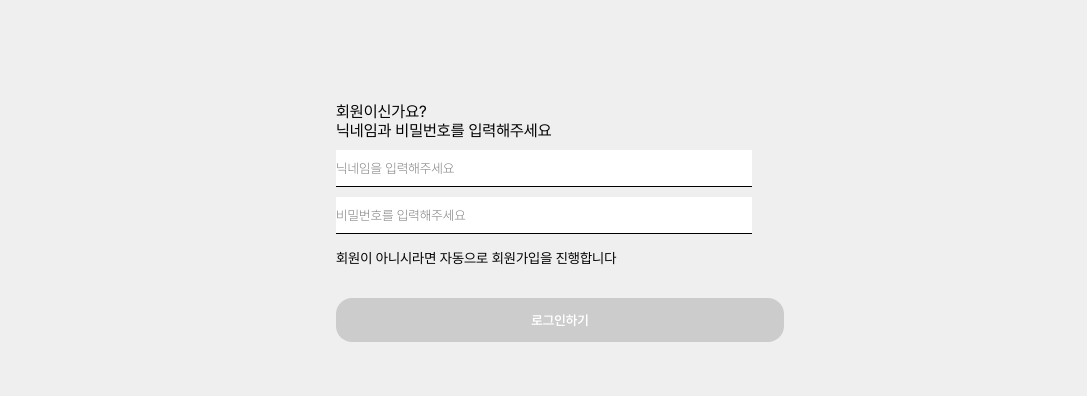
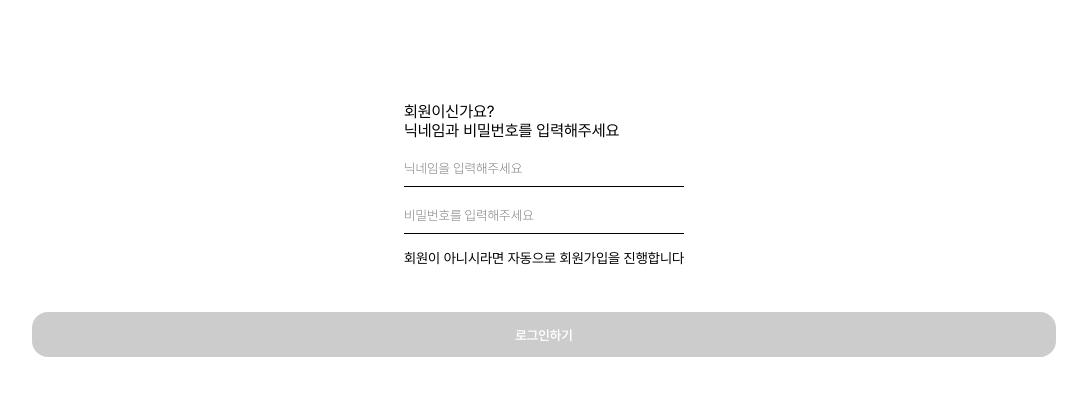
Before and after one commit to SPARCS-Service-Hackathon-2024/A7-Frontend, a React (Create React App) app: page /register in a window 1280 px wide. Shown: the top 396 px of the page, without its empty margins (96-1183 px from the left). Built offline with nearby package versions, Linux system fonts and the light colour scheme; the HTML template or start-up script is replaced by a standard one.

Commit message:
Style: 스타일 수정

```diff
--- a/src/App.css
+++ b/src/App.css
@@ -24,19 +24,6 @@
     padding-right: env(safe-area-inset-right);
     padding-bottom: env(safe-area-inset-bottom);
     padding-left: env(safe-area-inset-left);
-  }
-}
-
-/* desktop: 391px~ */
-@media all and (min-width: 391px) {
-  body {
-    width: 35vw;
-    margin: 0 auto;
-    background: #efefef; /* Ensure background consistency */
-  }
-
-  .content-div {
-    background: #efefef;
   }
 }
 
--- a/src/App.js
+++ b/src/App.js
@@ -3,15 +3,20 @@ import { useState } from 'react';
 import './App.css';
 import OnBoarding from './pages/OnBoarding';
 import Register from './pages/Register';
+import Chat from './pages/Chat';
+import List from './pages/List';
 
 function App() {
   const [user, setUser] = useState({ userName: ''});
+
   return (
     <div className="App">
       <Router>
         <Routes>
           <Route path="/" element={<OnBoarding />} />
           <Route path="register" element={<Register />}/>
+          <Route path="chat" element={<Chat />} />
+          <Route path="list" element={<List />} />
         </Routes>
       </Router>
     </div>
--- a/src/components/Button.jsx
+++ b/src/components/Button.jsx
@@ -5,7 +5,7 @@ import Pretendard from '../fonts/fonts.css';
 const StyledButton = styled.div`
   background-color: #864AE1;
   color: #FFFFFF;
-  width: 350px;
+  width: 80%;
   height: 45px;
   border-radius: 16px;
   display: flex;
--- /dev/null
+++ b/src/pages/List.js
@@ -0,0 +1,5 @@
+const List = () => {
+
+}
+
+export default List;
--- a/src/pages/Register.js
+++ b/src/pages/Register.js
@@ -5,8 +5,17 @@ import Pretendard from '../fonts/fonts.css';
 
 const Container = styled.div`
   width: 100%;
-  margin-top: 102px;
-  box-sizing: border-box;
+  display: flex;
+  padding-top: 102px;
+  justify-content: center;
+  align-items: center;
+`;
+
+const Form = styled.form`
+  width: 100%;
+  display: flex;
+  flex-direction: column;
+  align-items: center;
 `;
 
 const Label = styled.label`
@@ -19,7 +28,7 @@ const Label = styled.label`
 `;
 
 const InputContainer = styled.div`
-  margin: 16px;
+  padding: 0 16px 0 16px;
 `;
 
 const Input = styled.input`
@@ -50,17 +59,16 @@ const Message = styled.p`
 `;
 
 const Button = styled.button`
-  width: 100%;
-  height: 44px;
-  padding: 12px;
   background-color: #864AE1;
+  width: 80%;
+  height: 45px;
   color: #fff;
   font-family: 'Pretendard', sans-serif;
   font-weight: 600;
   border: none;
   border-radius: 16px;
+  margin: 4vh auto;
   cursor: pointer;
-  margin: 16px;
 
   &:disabled {
     background-color: #ccc;
@@ -94,7 +102,7 @@ const Register = () => {
 
   return (
     <Container>
-      <form onSubmit={handleSubmit}>
+      <Form onSubmit={handleSubmit}>
         <InputContainer>
           <Label>회원이신가요?{'\n'}닉네임과 비밀번호를 입력해주세요</Label>
           <Input
@@ -116,7 +124,7 @@ const Register = () => {
           <Message>회원이 아니시라면 자동으로 회원가입을 진행합니다</Message>
         </InputContainer>
         <Button type="submit" disabled={!isFormValid}>로그인하기</Button>
-      </form>
+      </Form>
     </Container>
   );
 };
```
